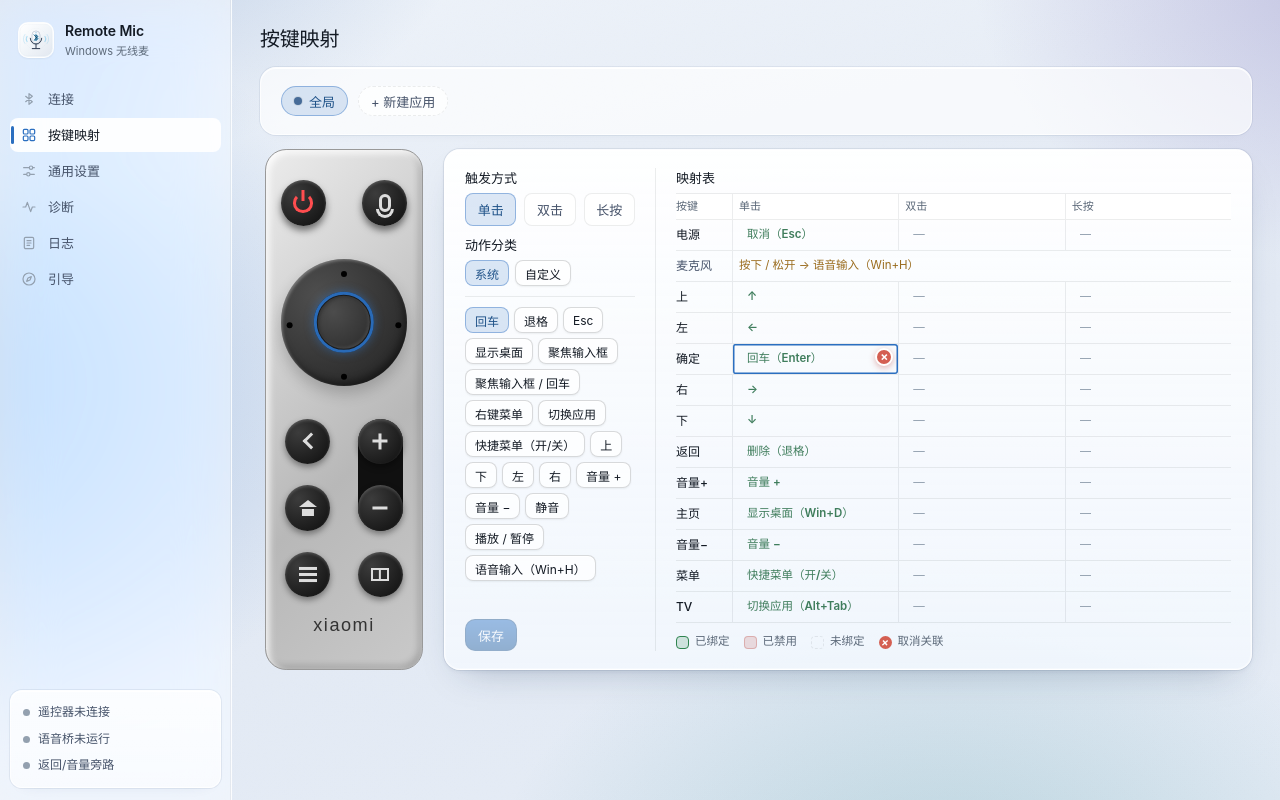
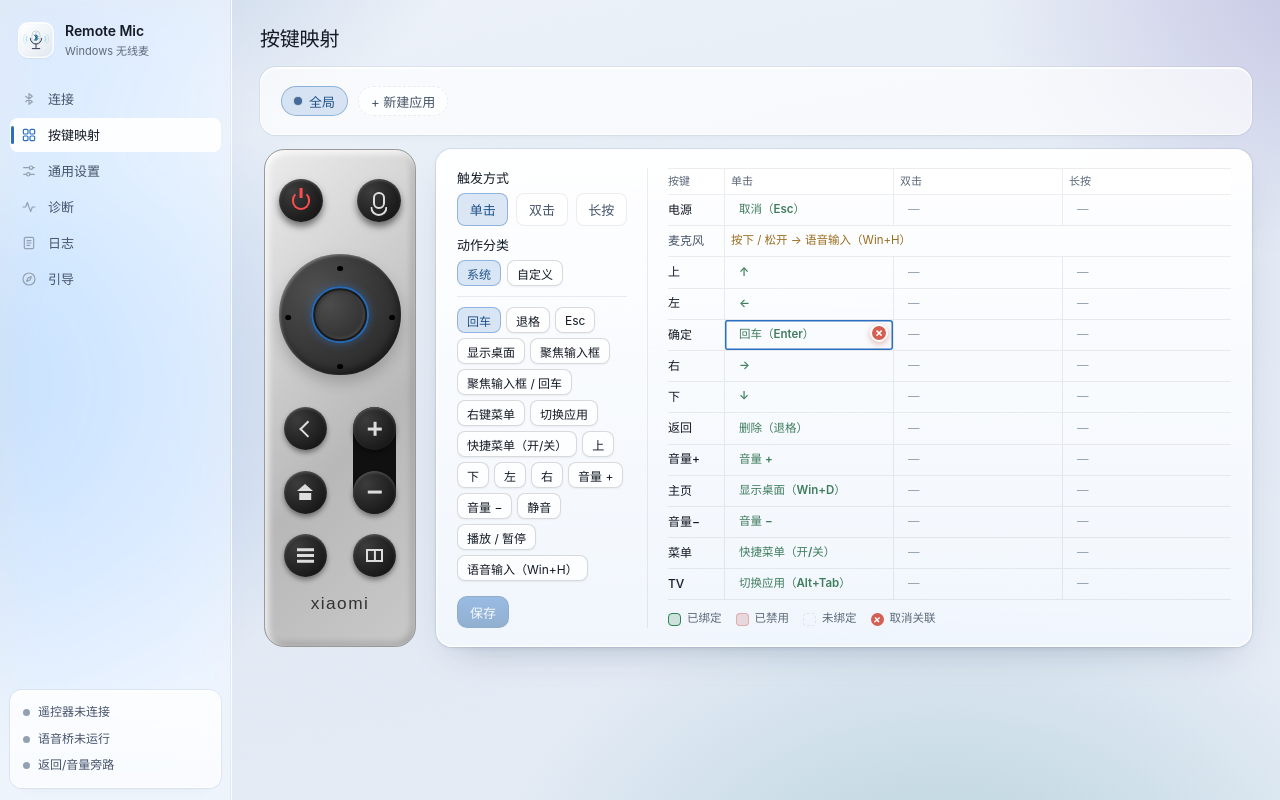
Before and after one commit to poluce/windows-remote-mic, a React (Vite) app: page / in a window 1280 px wide. Both pictures are taken after a click on the button "按键映射". Built offline with nearby package versions, Linux system fonts and the light colour scheme.

Commit message:
refactor(ui): 去掉映射表标题
「映射表 · dsh」只重复了上方作用范围胶囊的信息，删掉整块标题；
MappingMatrix 的 title 参数与页面里随之不再使用的 activeProfile 一并清理。

```diff
--- a/src/pages/MappingPage.tsx
+++ b/src/pages/MappingPage.tsx
@@ -46,7 +46,6 @@ export function MappingPage() {
     clearOverride,
     toast,
     dismissToast,
-    activeProfile,
     globalView,
     overrideView,
     newOpen,
@@ -212,7 +211,6 @@ export function MappingPage() {
 
             <div className="merged-col">
               <MappingMatrix
-                title={isGlobalScope ? "映射表" : `映射表 · ${activeProfile?.name ?? ""}`}
                 buttons={buttons}
                 triggers={matrixTriggers}
                 global={globalView}
--- a/src/pages/mapping/MappingMatrix.tsx
+++ b/src/pages/mapping/MappingMatrix.tsx
@@ -19,7 +19,6 @@ import type { MappingEntry, RemoteButton, TriggerOption } from "./types";
  * - 点右上角 × = 取消关联（删除绑定，`onClear`）。
  */
 export function MappingMatrix({
-  title,
   buttons,
   triggers,
   global,
@@ -30,7 +29,6 @@ export function MappingMatrix({
   onCellClick,
   onClear,
 }: {
-  title: string;
   buttons: RemoteButton[];
   triggers: TriggerOption[];
   global: Map<string, MappingEntry>;
@@ -52,8 +50,6 @@ export function MappingMatrix({
 
   return (
     <>
-      <div className="wizard-label">{title}</div>
-
       <div className="matrix">
         <div className="matrix-row head">
           <span className="matrix-key">按键</span>
```
Also changed, not shown: 1 other file (tests, documents, lock files or other folders).
